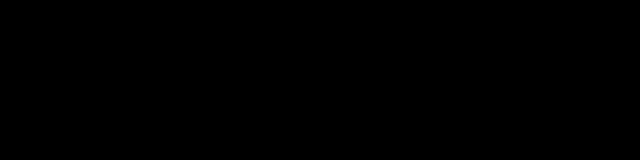
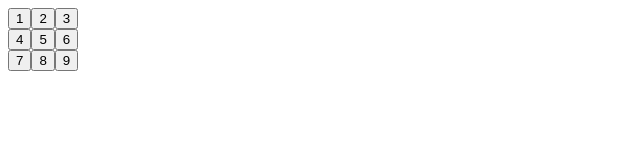
Before and after one commit to MagnusMJacobsen/GETAcadenymagnus, a plain HTML site: page oppg4u2.html in a window 1280 px wide. Shown: the whole page, without its empty margins (0-640 px from the left). Drawn offline with Linux system fonts and the light colour scheme.

Commit message:
Update oppg4u2.html

```diff
--- a/oppg4u2.html
+++ b/oppg4u2.html
@@ -1,16 +1,31 @@
 <!DOCTYPE html>
 <html lang="en">
+
 <head>
     <meta charset="UTF-8">
     <meta name="viewport" content="width=device-width, initial-scale=1.0">
     <title>Document</title>
 </head>
-<style>
-    body{
-        background-color: black;
-    }
-</style>
+
 <body>
 
+    <button onclick="klikk1(this)">1</button><button onclick="klikk1(this)">2</button><button onclick="klikk1(this)">3</button><br>
+    <button onclick="klikk1(this)">4</button><button onclick="klikk1(this)">5</button><button onclick="klikk1(this)">6</button><br>
+    <button onclick="klikk1(this)">7</button><button onclick="klikk1(this)">8</button><button onclick="klikk1(this)">9</button>
+
+
+    <div id="info"></div>
+
+    <script>
+
+    function klikk1(name) {
+
+     var info=document.getElementById('info').innerHTML
+         document.getElementById('info').innerHTML = info + name.innerHTML
+    }
+
+    </script>
+
 </body>
+
 </html>
```
